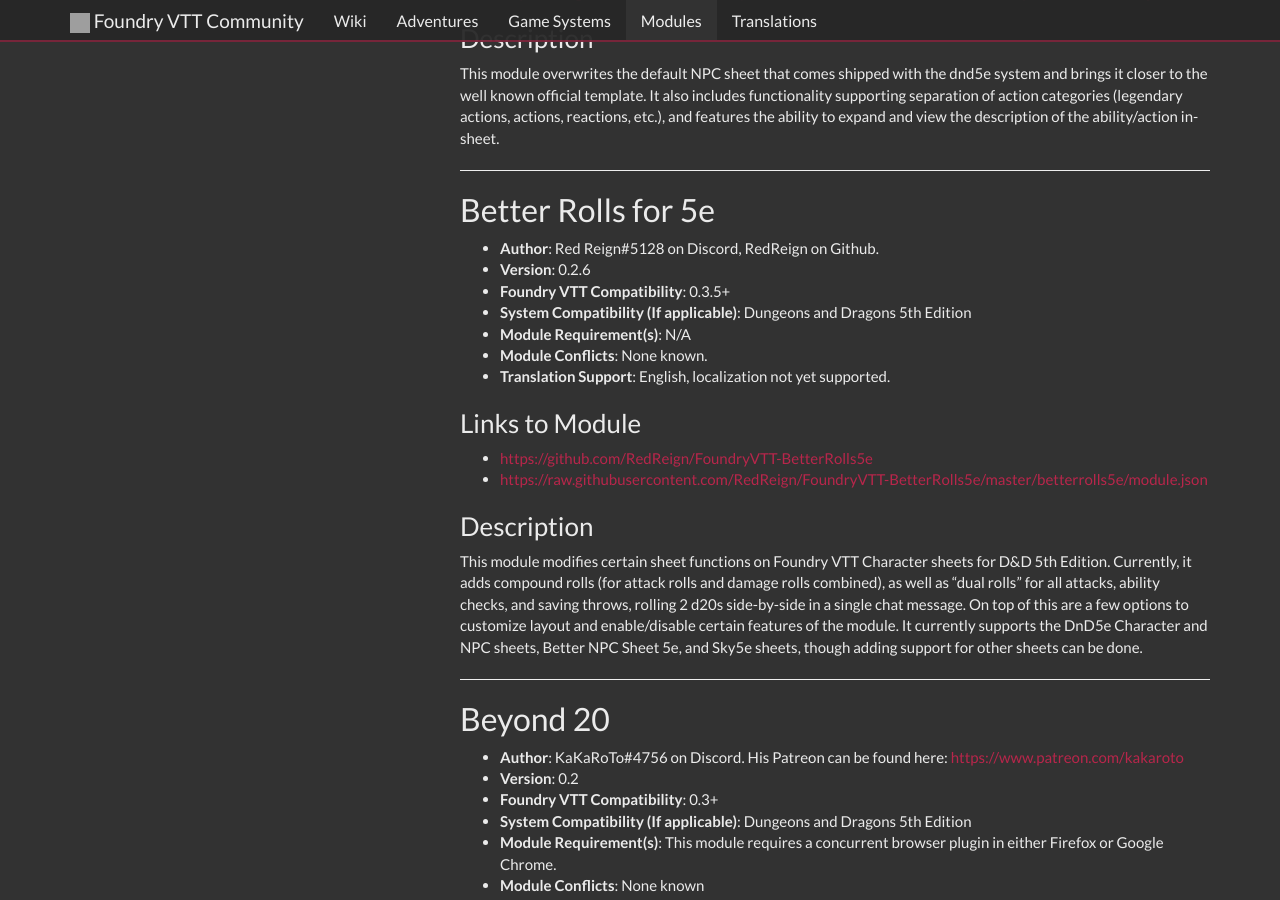
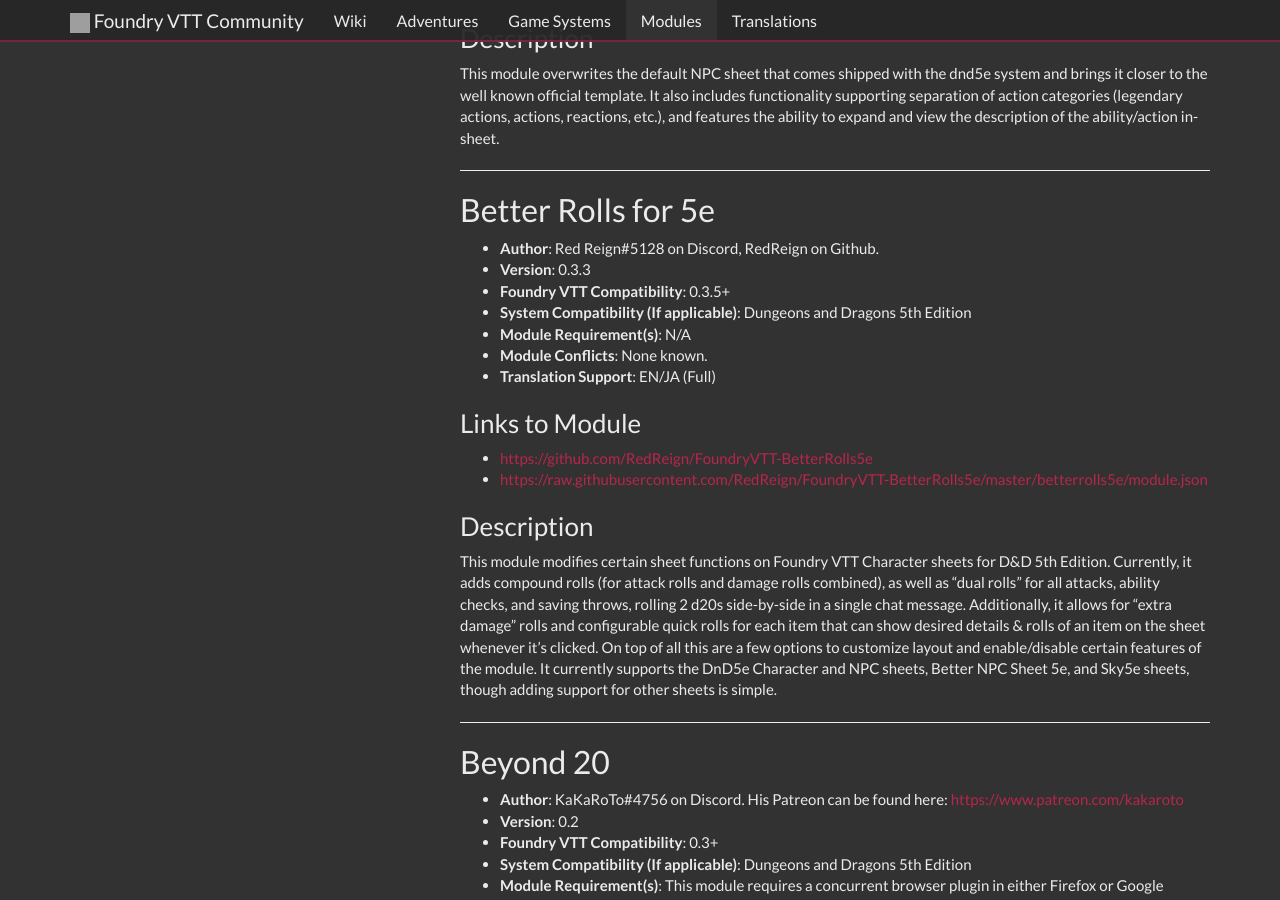
Before and after one commit to foundry-vtt-community/foundry-vtt-community.github.io, a Jekyll site: the page built from _docs/Community-Modules.md, in a window 1280 px wide and 900 px high, scrolled down 17299 px. Built offline with Jekyll 4.4.1, drawn with Linux system fonts in a browser that asks for light colours; nearby versions of some CDN libraries; comment, search, counter and statistics services are not loaded; grey boxes are pictures that could not be loaded.

Commit message:
Update Wiki Content (Automatic)

```diff
--- a/_docs/Community-Modules.md
+++ b/_docs/Community-Modules.md
@@ -752,20 +752,20 @@
 ## Better Rolls for 5e
 
 * **Author**: Red Reign#5128 on Discord, RedReign on Github.
-* **Version**: 0.2.6
+* **Version**: 0.3.3
 * **Foundry VTT Compatibility**: 0.3.5+
 * **System Compatibility (If applicable)**: Dungeons and Dragons 5th Edition
 * **Module Requirement(s)**: N/A
 * **Module Conflicts**: None known.
-* **Translation Support**: English, localization not yet supported.
+* **Translation Support**: EN/JA (Full)
 
 ### Links to Module
 * [https://github.com/RedReign/FoundryVTT-BetterRolls5e](https://github.com/RedReign/FoundryVTT-BetterRolls5e)
 * [https://raw.githubusercontent.com/RedReign/FoundryVTT-BetterRolls5e/master/betterrolls5e/module.json](https://raw.githubusercontent.com/RedReign/FoundryVTT-BetterRolls5e/master/betterrolls5e/module.json)
 
 ### Description
-This module modifies certain sheet functions on Foundry VTT Character sheets for D&D 5th Edition. Currently, it adds compound rolls (for attack rolls and damage rolls combined), as well as "dual rolls" for all attacks, ability checks, and saving throws, rolling 2 d20s side-by-side in a single chat message. On top of this are a few options to customize layout and enable/disable certain features of the module.
-It currently supports the DnD5e Character and NPC sheets, Better NPC Sheet 5e, and Sky5e sheets, though adding support for other sheets can be done.
+This module modifies certain sheet functions on Foundry VTT Character sheets for D&D 5th Edition. Currently, it adds compound rolls (for attack rolls and damage rolls combined), as well as "dual rolls" for all attacks, ability checks, and saving throws, rolling 2 d20s side-by-side in a single chat message. Additionally, it allows for "extra damage" rolls and configurable quick rolls for each item that can show desired details & rolls of an item on the sheet whenever it's clicked. On top of all this are a few options to customize layout and enable/disable certain features of the module.
+It currently supports the DnD5e Character and NPC sheets, Better NPC Sheet 5e, and Sky5e sheets, though adding support for other sheets is simple.
 
 ---
 
```
